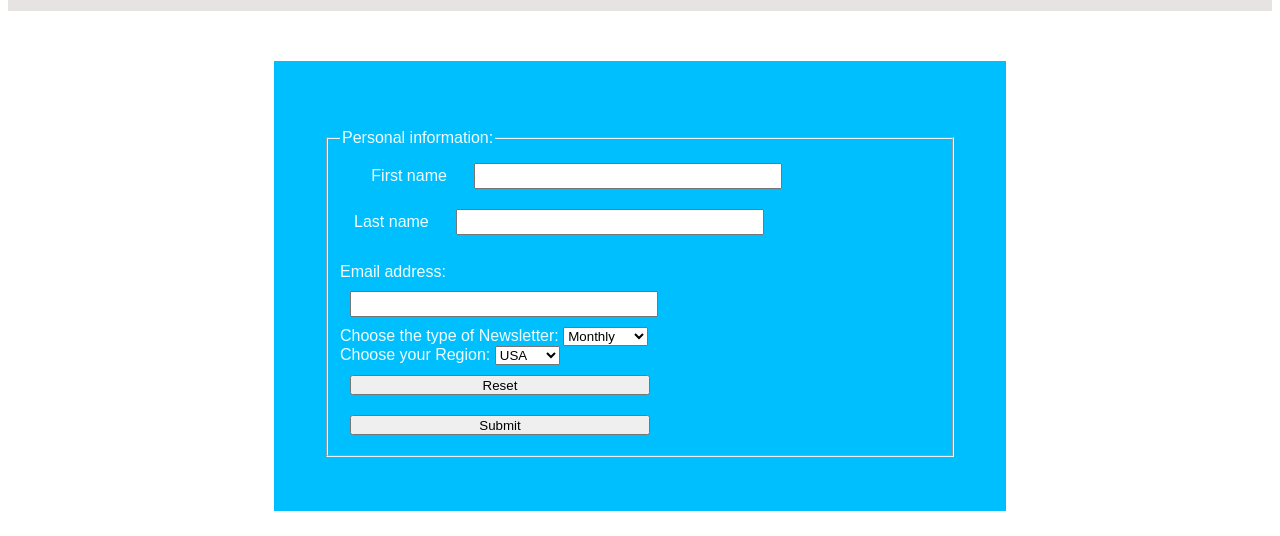
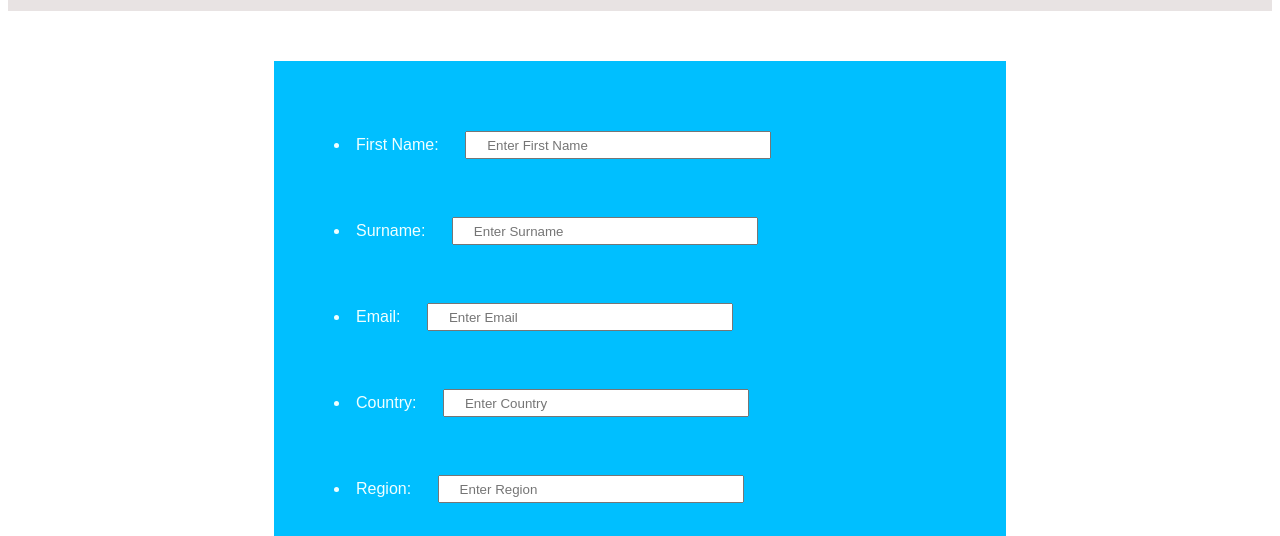
Before and after one commit to ndulamo/ABC17-039, a plain HTML site: page Connect.html in a window 1280 px wide. Shown: the part 242-778 px from the top of the page. Drawn offline with Linux system fonts and the light colour scheme.

Commit message:
new form layout

```diff
--- a/Connect.html
+++ b/Connect.html
@@ -17,40 +17,29 @@
         <a href="Connect.html">Connect With Us </a>
     </nav>
 
-<form action="thankyou.html" method="get" target="_blank" novalidate>
-  <fieldset>
-    <legend>Personal information:</legend>
-    <label>
-    First name
-    </label>
-    <input type="text" name="FirstName"><br>
-    <label>
-    Last name
-    </label>
-    <input type="text" name="LastName"><br>
-    <label>
-    <br>Email address:<br>
-    </label>
-    <input type="email" name="Email"><span class="req"></span><br>
-    <label for="Newsletters">Choose the type of Newsletter:</label>
-  <select id="Newsletter" name="Newsletter">
-    <option value="Weekly">Weekly</option>
-    <option value="Fortnightly">Fortnightly</option>
-    <option value="Monthy" selected>Monthly</option>
-  </select><br>
-      <label for="Region" name="Region">Choose your Region:</label>
-      <select id="Region" name="Region">
-        <option value="USA">USA</option>
-        <option value="UAE">UAE</option>
-        <option value="Africa">Africa</option>
-        <option value="Europe">Europe</option>
-        <option value="Asia">Asia</option>
-      </select> <br>
+<div class="form">
+    <form name="connectwithus" id="connectwithus" action="thankyou.html" method="get" target="_self">
+        <li> <label for="first name" class="lbl">First Name:</label>
+            <input type="text" id="firstname" name="firstname" placeholder="Enter First Name" required oninvalid="this.setCustomValidity('Please enter first name.')" oninput="this.CustomValidity('')"/> </li>
+        <br> <li> <label for="last name" class="lbl">Surname:</label>
+        <input type="text" id="surname" name="surname" placeholder="Enter Surname" required oninvalid="this.setCustomValidity('Please enter surname.')" oninput="this.CustomValidity('')"/> </li>
+        <br> <li> <Label for="email" class="lbl">Email:</Label>
+        <input type="email" id="email" name="email" placeholder="Enter Email" required oninvalid="this.setCustomValidity('Please enter email.')" oninput="this.CustomValidity('')"/> </li>
+        <br> <li> <label for="country" class="lbl">Country:</label>
+        <input type="text" id="country" name="country" placeholder="Enter Country" required oninvalid="this.setCustomValidity('Please enter first country.')" oninput="this.CustomValidity('')"/> </li>
+        <br> <li> <label for="region" class="lbl">Region:</label>
+        <input type="text" id="region" name="region" placeholder="Enter Region" required oninvalid="this.setCustomValidity('Please enter first region.')" oninput="this.CustomValidity('')"/> </li>
+        <br> <li> <label for="Newsletters">Choose the type of Newsletter:</label>
+        <select id="Newsletter" name="Newsletter">
+        <option value="Weekly">Weekly</option>
+        <option value="Fortnightly">Fortnightly</option>
+        <option value="Monthy" selected>Monthly</option>
+        </select> </li>
+        <br> <li> <input type="Submit" value="Submit">
+        <input type="Reset" value="Reset">
 
-   <input type="reset" value="Reset">
-  <input type="submit" value="Submit">
-  </fieldset>
-</form>
+    </form>
+    </div>
 
 
 
--- a/about.css
+++ b/about.css
@@ -47,11 +47,11 @@ a { font-family: sans-serif; text-decoration: none; display: inline-block; paddi
 
 .pnext {background-color: #f1f1f1;color: black;}
 
-form{ width: 50%; height: 350px; text-align: justify-all; padding: 50px;margin: 50px auto;font-family:arial, helvetica, sans-serif; color:azure; background-color:deepskyblue ;}
+form{ width: 50%; height: 600px; text-align: justify-all; padding: 50px;margin: 50px auto;font-family:arial, helvetica, sans-serif; color:azure; background-color:deepskyblue ;}
 
-label{text-align: justify;}
+label{text-align: justify; padding: 12px 12px 12px 0}
 
-input{width: 50%; height: 20px; margin: 10px;}
+input{width: 50%; height: 20px; margin: 10px; padding: 12px 20px; box-sizing: border-box;}
 
 ol{font-family: sans-serif;}
 
```
